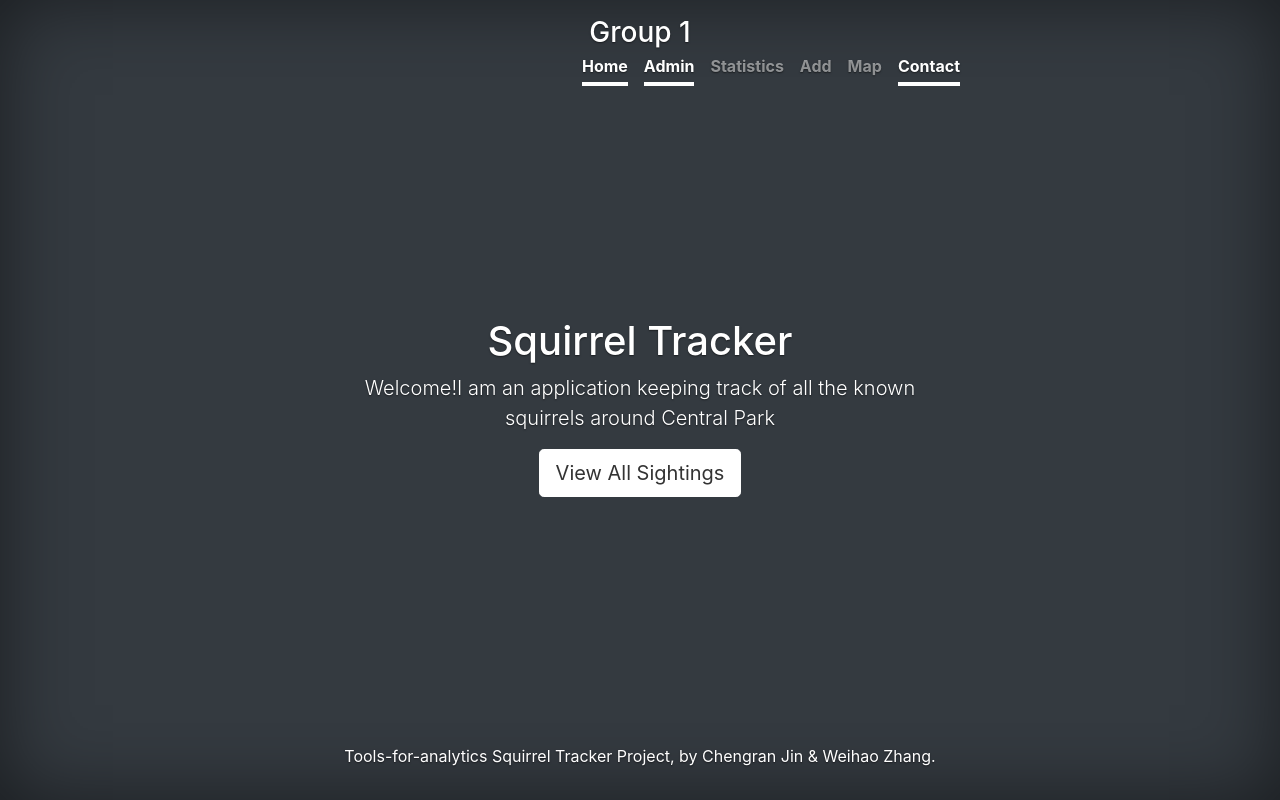
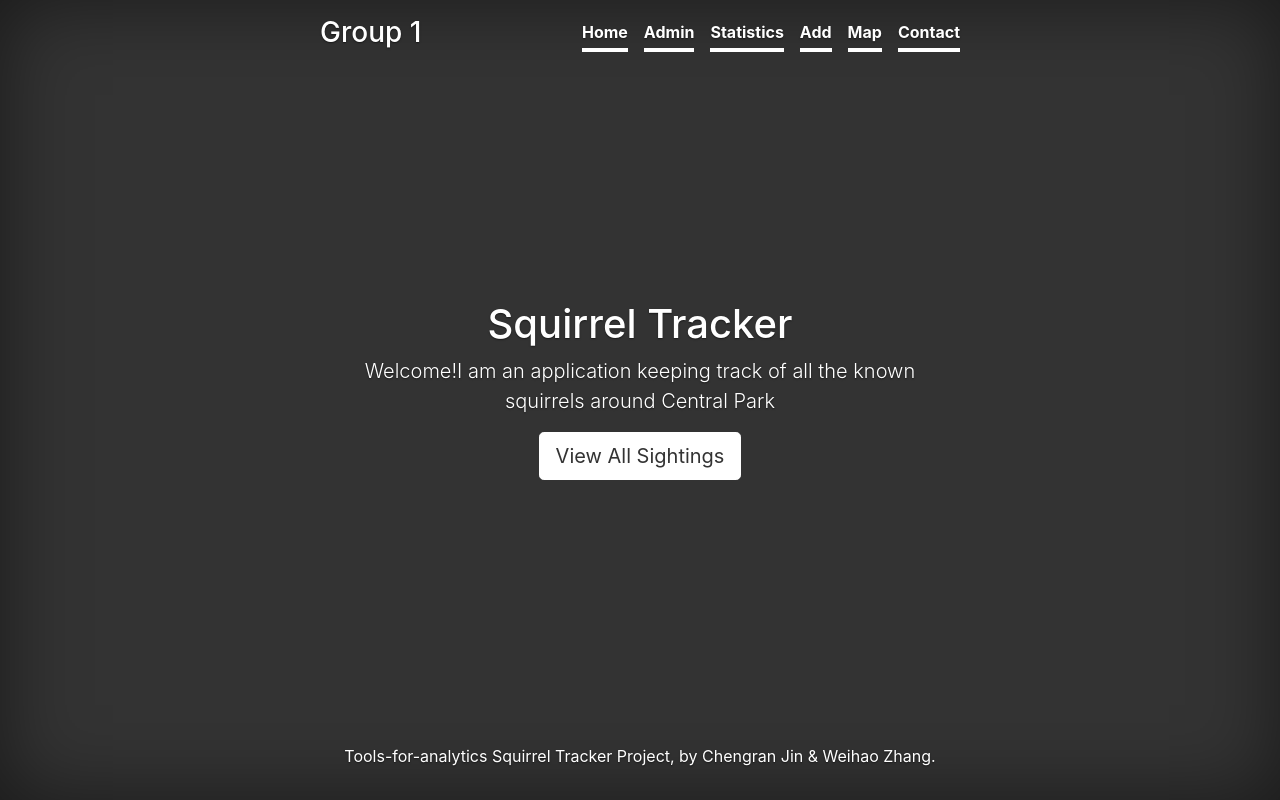
Before and after one commit to zhangwhbilly/Squirrel_Project_Group_1, a Django app: page / in a window 1280 px wide. Run offline with Django 3.2, Linux system fonts and the light colour scheme; some libraries are stand-ins or nearby versions.

Commit message:
all pages upgraded

```diff
--- a/map/templates/map/index.html
+++ b/map/templates/map/index.html
@@ -44,9 +44,9 @@
       <nav class="nav nav-masthead justify-content-center">
         <a class="nav-link active" href="/..">Home</a>
         <a class="nav-link active" href="{% url 'admin:login' %}">Admin</a>
-        <a class="nav-link" href="/sightings/stats">Statistics</a>
-	<a class="nav-link" href="/sightings/add">Add</a>
-        <a class="nav-link" href="/map/">Map</a>
+        <a class="nav-link active" href="/sightings/stats">Statistics</a>
+	<a class="nav-link active" href="/sightings/add">Add</a>
+        <a class="nav-link active" href="/map/">Map</a>
         <a class="nav-link active" href="mailto:cj2671@columbia.edu">Contact</a>
       </nav>
     </div>
--- a/sightings/templates/sightings/add.html
+++ b/sightings/templates/sightings/add.html
@@ -42,9 +42,9 @@
       <nav class="nav nav-masthead justify-content-center">
         <a class="nav-link active" href="/..">Home</a>
         <a class="nav-link active" href="{% url 'admin:login' %}">Admin</a>
-        <a class="nav-link" href="/sightings/stats">Statistics</a>
-	<a class="nav-link" href="/sightings/add">Add</a>
-        <a class="nav-link" href="/map/">Map</a>
+        <a class="nav-link active" href="/sightings/stats">Statistics</a>
+	<a class="nav-link active" href="/sightings/add">Add</a>
+        <a class="nav-link active" href="/map/">Map</a>
         <a class="nav-link active" href="mailto:cj2671@columbia.edu">Contact</a>
       </nav>
     </div>
--- a/sightings/templates/sightings/index.html
+++ b/sightings/templates/sightings/index.html
@@ -45,17 +45,17 @@
     <!-- Custom styles for this template -->
     <link href="{% static 'css/cover.css' %}" rel="stylesheet">
   </head>
-  <body class="d-flex h-100 text-center text-white bg-dark">
+   <body class="text-center">
     <div class="cover-container d-flex w-100 h-100 p-3 mx-auto flex-column">
-  <header class="mb-auto">
-    <div>
-      <h3 class="float-md-start mb-0">Group 1</h3>
+  <header class="masthead mb-auto">
+    <div class="inner">
+      <h3 class="masthead-brand">Group 1</h3>
       <nav class="nav nav-masthead justify-content-center float-md-end">
 	<a class="nav-link active" href="/..">Home</a>
         <a class="nav-link active" href="{% url 'admin:login' %}">Admin</a>
-        <a class="nav-link" href="/sightings/stats">Statistics</a>
-	<a class="nav-link" href="/sightings/add">Add</a>
-        <a class="nav-link" href="/map/">Map</a>
+        <a class="nav-link active" href="/sightings/stats">Statistics</a>
+	<a class="nav-link active" href="/sightings/add">Add</a>
+        <a class="nav-link active" href="/map/">Map</a>
         <a class="nav-link active" href="mailto:cj2671@columbia.edu">Contact</a>
       </nav>
     </div>
--- a/sightings/templates/sightings/update.html
+++ b/sightings/templates/sightings/update.html
@@ -42,9 +42,9 @@
       <nav class="nav nav-masthead justify-content-center">
         <a class="nav-link active" href="/..">Home</a>
         <a class="nav-link active" href="{% url 'admin:login' %}">Admin</a>
-        <a class="nav-link" href="/sightings/stats">Statistics</a>
-	<a class="nav-link" href="/sightings/add">Add</a>
-        <a class="nav-link" href="/map/">Map</a>
+        <a class="nav-link active" href="/sightings/stats">Statistics</a>
+	<a class="nav-link active" href="/sightings/add">Add</a>
+        <a class="nav-link active" href="/map/">Map</a>
         <a class="nav-link active" href="mailto:cj2671@columbia.edu">Contact</a>
       </nav>
     </div>
```
Also changed, not shown: sightings/templates/sightings/all_sightings.html (+6 -6 lines), sightings/templates/sightings/stats.html (+6 -6 lines).
